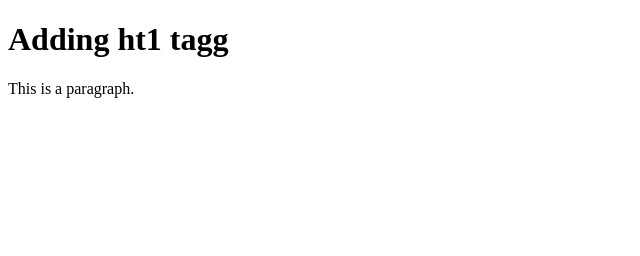
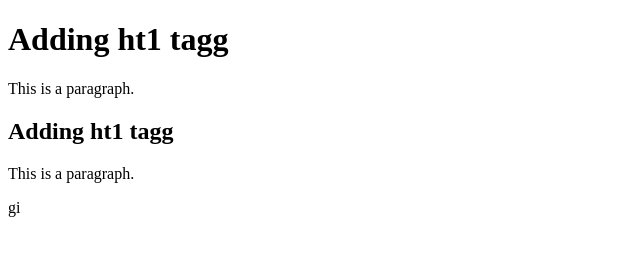
Before and after one commit to OmhaTokita/gitPractice, a plain HTML site: page gitPractice/index.html in a window 1280 px wide. Shown: the whole page, without its empty margins (0-640 px from the left). Drawn offline with Linux system fonts and the light colour scheme.

Commit message:
Adding h2 in newBranch

```diff
--- a/gitPractice/index.html
+++ b/gitPractice/index.html
@@ -7,6 +7,8 @@
 
 <h1>Adding ht1 tagg</h1>
 <p>This is a paragraph.</p>
+<h2>Adding ht1 tagg</h2>
+<p>This is a paragraph.</p>
 
 </body>
-</html>
+</html>gi
```
